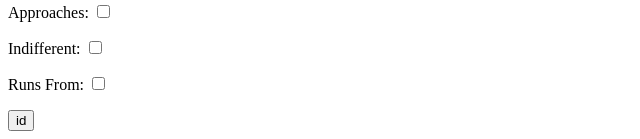
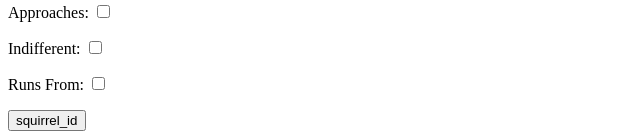
Before and after one commit to violaziyuzhou/TFA-project, a Django app: template app/templates/app/id.html in a window 1280 px wide. Shown: the part 744-883 px from the top of the page, without its empty margins (0-640 px from the left). Run offline with Django 3.2, Linux system fonts and the light colour scheme; the template is opened without the code that fills it: values named after a table or form of the project are taken from there, others are empty.

Commit message:
Edit sighting urls

```diff
--- a/app/templates/app/id.html
+++ b/app/templates/app/id.html
@@ -8,7 +8,7 @@
 <form action="." method="post">
     {% csrf_token %}
 	{{ form.as_p }}
-	<input type="submit" value="id" />
+	<input type="submit" value="squirrel_id" />
 </form>
 
 
--- a/app/urls.py
+++ b/app/urls.py
@@ -3,7 +3,7 @@ from . import views
 urlpatterns=[
         path('map/',views.map),
         path('sightings/',views.sightings),
-        path('sightings/<unique_squirrel_id>',views.unique_squirrel_id),
+        path('sightings/<squirrel_id>',views.unique_squirrel_id),
         path('sightings/add/',views.add) ,
         path('sightings/stats/',views.stats) ,
              ]
```
